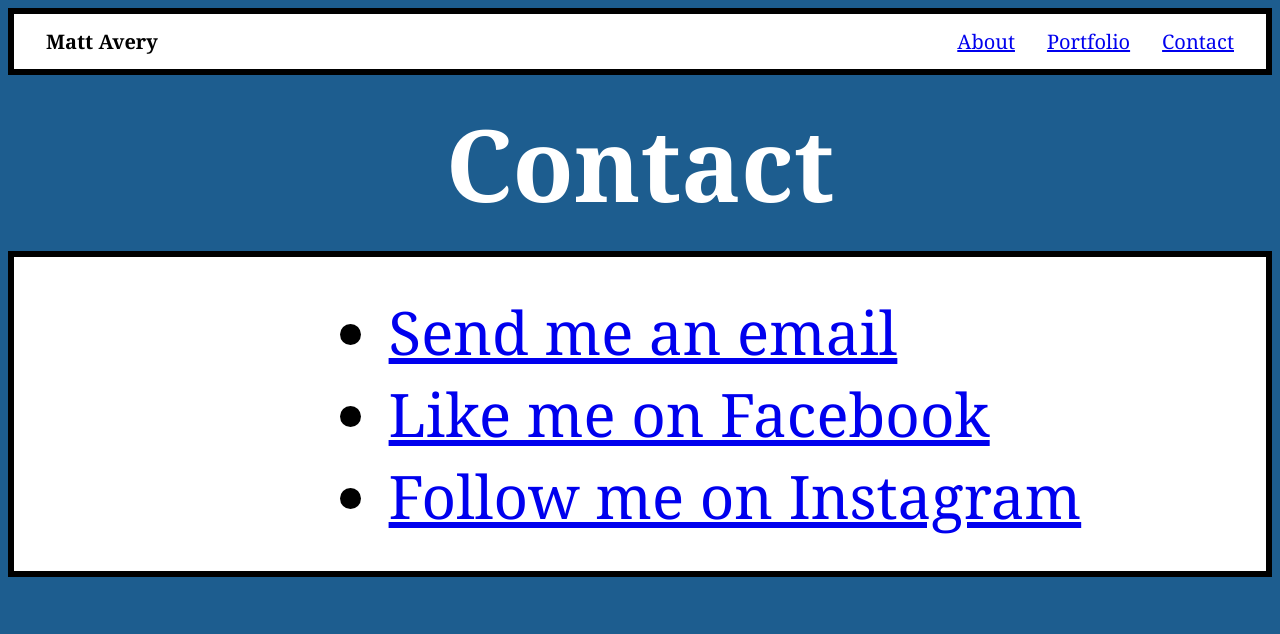
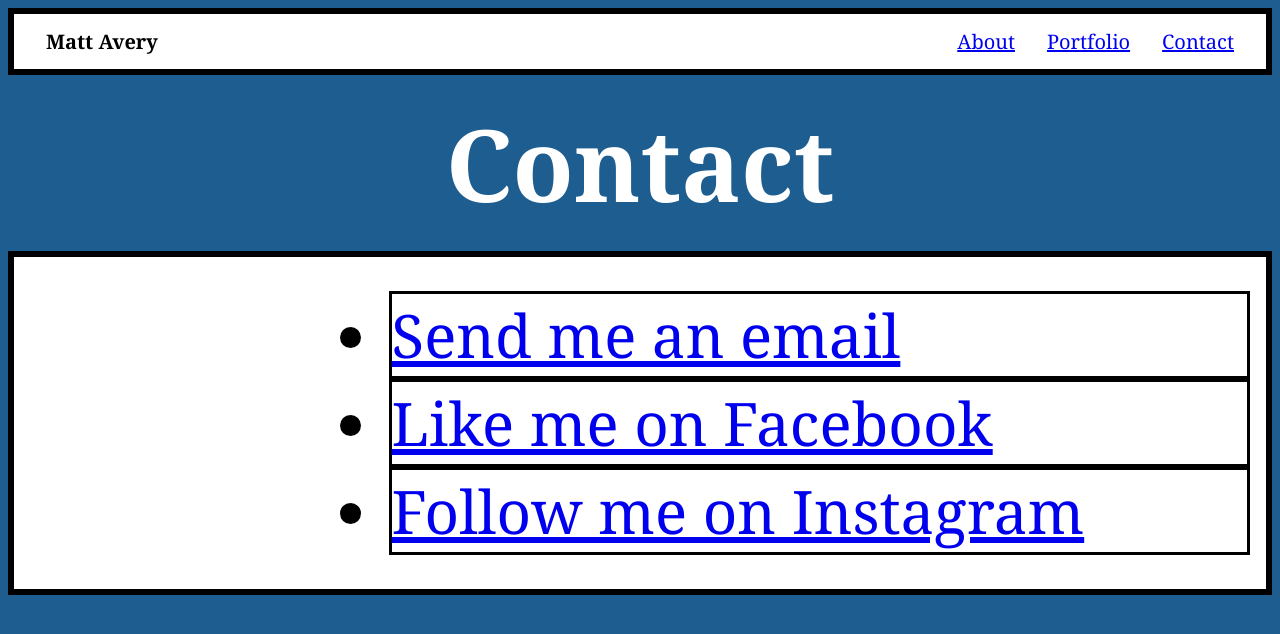
Before and after one commit to MAveryDigiLit/MAveryDigiLit.github.io, a plain HTML site: page contact.html in a window 1280 px wide. Drawn offline with Linux system fonts and the light colour scheme.

Commit message:
Update site-style.css

```diff
--- a/site-style.css
+++ b/site-style.css
@@ -5,7 +5,7 @@ body {
   color: white;
 }
 
- /* now 7 style declarations */
+ /* now 8 style declarations */
 #navigation {
   font-size: 20px;
   background-color: white;
@@ -14,7 +14,7 @@ body {
   color: black;
 }
 
-/* now 11 style declarations */
+/* now 12 style declarations */
 #title {
   font-size: 100px;
   text-align: center;
@@ -41,5 +41,7 @@ c {
 
 li {
   margin-left: 27%;
+  background-color: white;
+  border: 3px solid black;
   font-size: 60px;
 }
```
